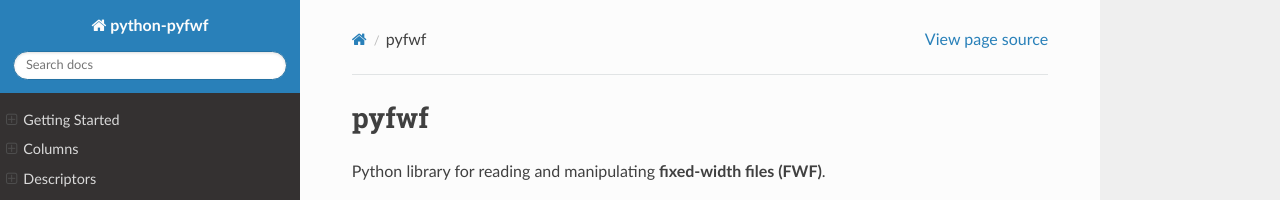
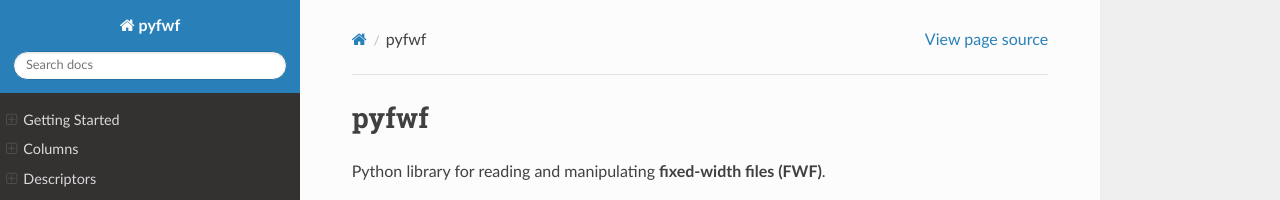
Before and after one commit to kelsoncm/python-fwf, a Sphinx documentation site: the page built from docs/index.rst, in a window 1280 px wide. Shown: the top 200 px of the page. Built offline with Sphinx 7.4.7 and the Read the Docs theme 3.1.0, drawn with Linux system fonts in a browser that asks for light colours.

```diff
--- a/docs/conf.py
+++ b/docs/conf.py
@@ -5,7 +5,7 @@
 # Para conseguir fazer autodoc de pyfwf
 sys.path.insert(0, os.path.abspath(".."))
 
-project = "python-pyfwf"
+project = "pyfwf"
 
 extensions = [
     "sphinx.ext.autodoc",
```
